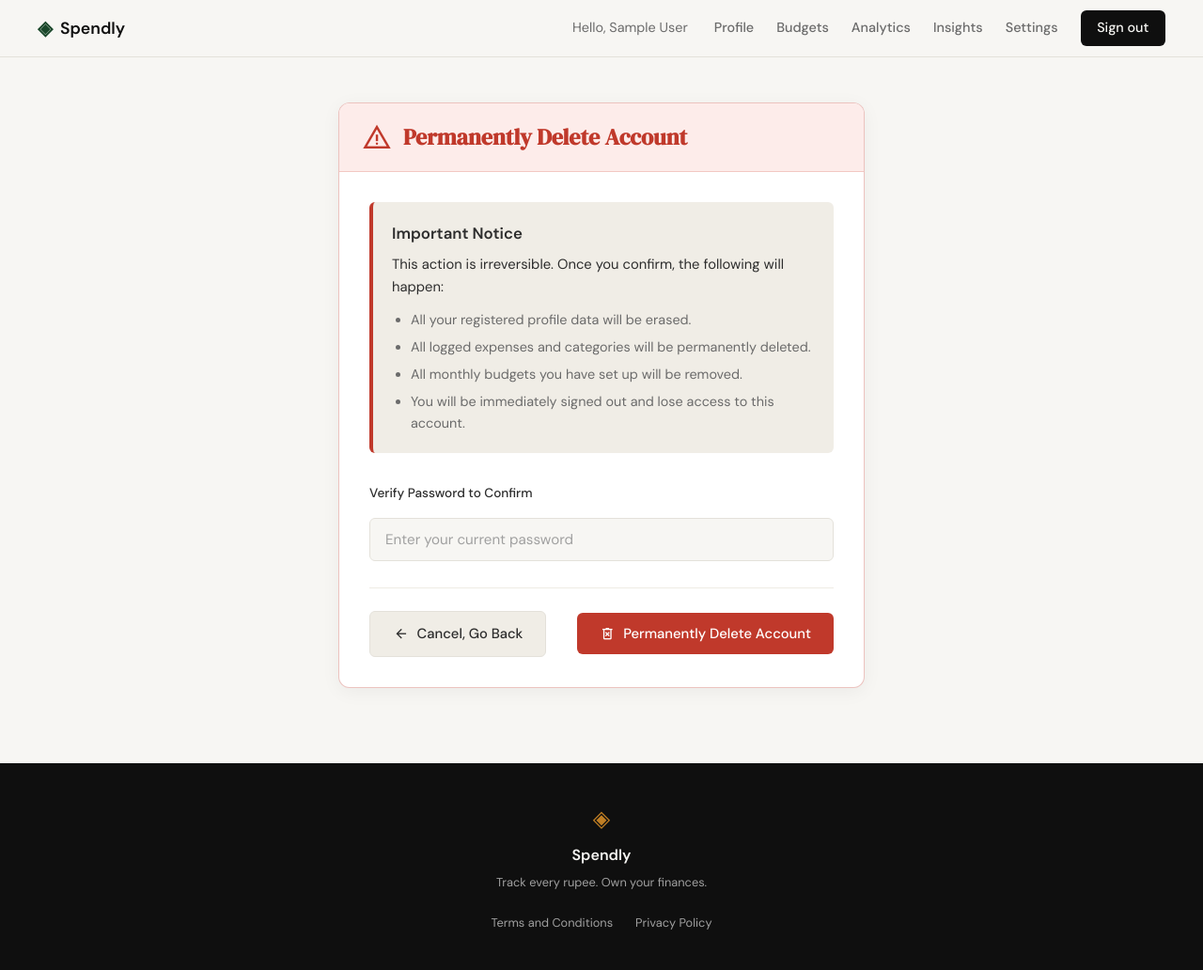
After one commit to Anshhuman99/expense-tracker, a Flask app: page /account/delete in a window 1280 px wide. The commit adds this page. Shown: the whole page at 94% size. Run offline with Flask 3, Linux system fonts and the light colour scheme; the visitor is signed in with stand-in values (Sample User, id 1); data comes from the database, SQL or seed files in the repository.

Commit message:
feat: add delete account page with password confirmation and cascading deletes (#23)

```diff
--- a/app.py
+++ b/app.py
@@ -43,6 +43,7 @@ from database.queries import (
     update_user_profile,
     update_user_password,
     get_user_full_by_id,
+    delete_user_account,
 )
 from werkzeug.security import check_password_hash, generate_password_hash
 import sqlite3
@@ -1682,6 +1683,52 @@ def settings_password():
     return redirect(url_for("settings"))
 
 
+# ------------------------------------------------------------------ #
+# Account Deletion routes (Step 24)                                  #
+# ------------------------------------------------------------------ #
+
+
+@app.route("/account/delete", methods=["GET", "POST"])
+def delete_account():
+    user_id = session.get("user_id")
+    if not user_id:
+        flash("Please log in to access this page.", "error")
+        return redirect(url_for("login"))
+
+    user = get_user_by_id(user_id)
+    if not user:
+        session.clear()
+        flash("User session invalid. Please log in again.", "error")
+        return redirect(url_for("login"))
+
+    if request.method == "POST":
+        password = request.form.get("password", "")
+
+        user_row = get_user_full_by_id(user_id)
+        if not user_row:
+            session.clear()
+            flash("User session invalid. Please log in again.", "error")
+            return redirect(url_for("login"))
+
+        if not check_password_hash(user_row["password_hash"], password):
+            flash("Incorrect password. Account deletion aborted.", "error")
+            return redirect(url_for("delete_account"))
+
+        try:
+            delete_user_account(user_id)
+            session.clear()
+            flash("Your account has been permanently deleted.", "success")
+            return redirect(url_for("landing"))
+        except Exception as e:
+            flash(
+                "An error occurred while deleting your account. Please try again.",
+                "error",
+            )
+            return redirect(url_for("settings"))
+
+    return render_template("delete_account.html", user=user)
+
+
 if __name__ == "__main__":
     import os
 
--- a/database/queries.py
+++ b/database/queries.py
@@ -548,3 +548,22 @@ def get_user_full_by_id(user_id, path=None):
         ).fetchone()
     finally:
         conn.close()
+
+
+def delete_user_account(user_id, path=None):
+    """
+    Delete the user's account and all associated expenses and budgets inside a transaction.
+    """
+    conn = get_db(path)
+    try:
+        conn.execute("BEGIN TRANSACTION")
+        # Explicitly clean up referencing tables since schema doesn't have ON DELETE CASCADE
+        conn.execute("DELETE FROM expenses WHERE user_id = ?", (user_id,))
+        conn.execute("DELETE FROM budgets WHERE user_id = ?", (user_id,))
+        conn.execute("DELETE FROM users WHERE id = ?", (user_id,))
+        conn.commit()
+    except Exception as e:
+        conn.rollback()
+        raise e
+    finally:
+        conn.close()
--- /dev/null
+++ b/static/css/delete_account.css
@@ -0,0 +1,187 @@
+/* ------------------------------------------------------------------ */
+/* Delete Account Page                                                 */
+/* ------------------------------------------------------------------ */
+
+.delete-container {
+    max-width: 600px;
+    margin: 0 auto;
+    padding: 3rem 1.25rem 5rem;
+}
+
+.delete-card {
+    background: var(--paper-card);
+    border: 1px solid color-mix(in srgb, var(--danger) 30%, transparent);
+    border-radius: var(--radius-md);
+    overflow: hidden;
+    box-shadow: 0 4px 20px rgba(0, 0, 0, 0.05);
+}
+
+.delete-card-header {
+    display: flex;
+    align-items: center;
+    gap: 0.75rem;
+    padding: 1.25rem 1.5rem;
+    background: var(--danger-light);
+    border-bottom: 1px solid color-mix(in srgb, var(--danger) 20%, transparent);
+}
+
+.warning-header-icon {
+    font-size: 2rem;
+    color: var(--danger);
+}
+
+.delete-title {
+    font-family: var(--font-display);
+    font-size: 1.5rem;
+    color: var(--danger);
+    margin: 0;
+    line-height: 1.2;
+}
+
+.delete-card-body {
+    padding: 2rem;
+}
+
+/* ---- Warning Box ---- */
+
+.warning-box {
+    background: var(--paper-warm);
+    border-left: 4px solid var(--danger);
+    border-radius: var(--radius-sm);
+    padding: 1.25rem;
+    margin-bottom: 2rem;
+}
+
+.warning-title {
+    font-size: 1.05rem;
+    font-weight: 600;
+    color: var(--ink-soft);
+    margin-top: 0;
+    margin-bottom: 0.5rem;
+}
+
+.warning-box p {
+    font-size: 0.925rem;
+    color: var(--ink-soft);
+    margin-bottom: 0.75rem;
+}
+
+.warning-list {
+    margin-left: 1.25rem;
+    font-size: 0.9rem;
+    color: var(--ink-muted);
+    line-height: 1.6;
+    display: flex;
+    flex-direction: column;
+    gap: 0.375rem;
+}
+
+/* ---- Form ---- */
+
+.form-group {
+    display: flex;
+    flex-direction: column;
+    gap: 0.5rem;
+    margin-bottom: 1.75rem;
+}
+
+.form-label {
+    font-size: 0.9rem;
+    font-weight: 500;
+    color: var(--ink-soft);
+}
+
+.form-input {
+    width: 100%;
+    padding: 0.75rem 1rem;
+    font-family: var(--font-body);
+    font-size: 0.95rem;
+    color: var(--ink);
+    background: var(--paper);
+    border: 1px solid var(--border);
+    border-radius: var(--radius-sm);
+    outline: none;
+    transition: border-color 0.15s ease, box-shadow 0.15s ease;
+}
+
+.form-input:focus {
+    border-color: var(--danger);
+    box-shadow: 0 0 0 3px color-mix(in srgb, var(--danger) 15%, transparent);
+}
+
+/* ---- Actions ---- */
+
+.form-actions {
+    display: flex;
+    justify-content: space-between;
+    align-items: center;
+    gap: 1rem;
+    border-top: 1px solid var(--border-soft);
+    padding-top: 1.5rem;
+}
+
+.btn {
+    display: inline-flex;
+    align-items: center;
+    gap: 0.5rem;
+    padding: 0.75rem 1.5rem;
+    font-family: var(--font-body);
+    font-size: 0.925rem;
+    font-weight: 500;
+    border: none;
+    border-radius: var(--radius-sm);
+    cursor: pointer;
+    text-decoration: none;
+    transition: background-color 0.15s ease, transform 0.1s ease, box-shadow 0.15s ease;
+}
+
+.btn:active {
+    transform: translateY(1px);
+}
+
+.btn-icon {
+    font-size: 1.1rem;
+}
+
+.btn-danger {
+    background: var(--danger);
+    color: #fff;
+}
+
+.btn-danger:hover {
+    background: color-mix(in srgb, var(--danger) 85%, black);
+    box-shadow: 0 2px 8px color-mix(in srgb, var(--danger) 30%, transparent);
+}
+
+.btn-secondary {
+    background: var(--paper-warm);
+    color: var(--ink-soft);
+    border: 1px solid var(--border);
+}
+
+.btn-secondary:hover {
+    background: var(--border-soft);
+}
+
+/* ---- Responsive ---- */
+
+@media (max-width: 600px) {
+    .delete-container {
+        padding: 1.5rem 1rem 3rem;
+    }
+
+    .delete-card-body {
+        padding: 1.25rem;
+    }
+
+    .form-actions {
+        flex-direction: column-reverse;
+        align-items: stretch;
+        gap: 0.75rem;
+    }
+
+    .form-actions .btn {
+        width: 100%;
+        justify-content: center;
+    }
+}
--- /dev/null
+++ b/templates/delete_account.html
@@ -0,0 +1,63 @@
+{% extends "base.html" %}
+{% block title %}Delete Account — Spendly{% endblock %}
+
+{% block head %}
+<link rel="stylesheet" href="{{ url_for('static', filename='css/delete_account.css') }}">
+{% endblock %}
+
+{% block content %}
+<div class="delete-container">
+
+    <div class="delete-card">
+        <div class="delete-card-header">
+            <span class="material-symbols-outlined warning-header-icon">warning</span>
+            <h1 class="delete-title">Permanently Delete Account</h1>
+        </div>
+
+        <div class="delete-card-body">
+            <div class="warning-box">
+                <h2 class="warning-title">Important Notice</h2>
+                <p>This action is irreversible. Once you confirm, the following will happen:</p>
+                <ul class="warning-list">
+                    <li>All your registered profile data will be erased.</li>
+                    <li>All logged expenses and categories will be permanently deleted.</li>
+                    <li>All monthly budgets you have set up will be removed.</li>
+                    <li>You will be immediately signed out and lose access to this account.</li>
+                </ul>
+            </div>
+
+            <form
+                id="form-delete-account"
+                method="POST"
+                action="{{ url_for('delete_account') }}"
+                novalidate
+            >
+                <div class="form-group">
+                    <label for="password" class="form-label">Verify Password to Confirm</label>
+                    <input
+                        type="password"
+                        id="password"
+                        name="password"
+                        class="form-input"
+                        placeholder="Enter your current password"
+                        required
+                        autocomplete="current-password"
+                    >
+                </div>
+
+                <div class="form-actions">
+                    <a href="{{ url_for('settings') }}" class="btn btn-secondary">
+                        <span class="material-symbols-outlined btn-icon">arrow_back</span>
+                        Cancel, Go Back
+                    </a>
+                    <button type="submit" id="btn-confirm-delete" class="btn btn-danger">
+                        <span class="material-symbols-outlined btn-icon">delete_forever</span>
+                        Permanently Delete Account
+                    </button>
+                </div>
+            </form>
+        </div>
+    </div>
+
+</div>
+{% endblock %}
--- a/templates/settings.html
+++ b/templates/settings.html
@@ -140,7 +140,7 @@
                 This action cannot be undone.
             </p>
             <div class="form-actions">
-                <a href="/account/delete" id="btn-delete-account" class="btn btn-danger">
+                <a href="{{ url_for('delete_account') }}" id="btn-delete-account" class="btn btn-danger">
                     <span class="material-symbols-outlined btn-icon">delete_forever</span>
                     Delete My Account
                 </a>
```
Also changed, not shown: ai/settings/specs/24-delete-account.md (added, +65 -0 lines), tests/test_24-delete-account.py (added, +209 -0 lines).
